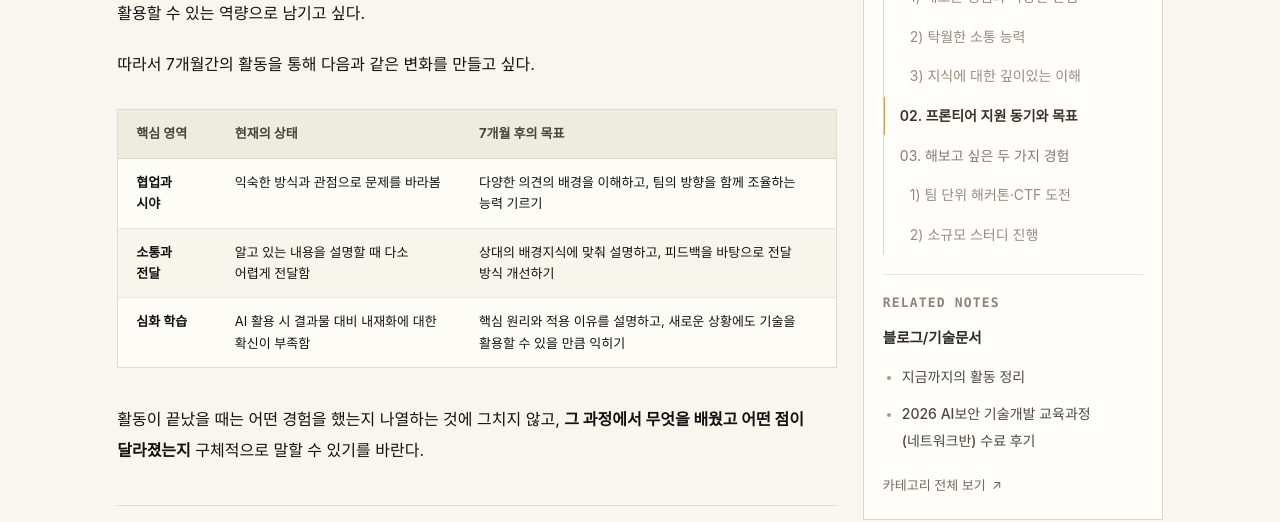
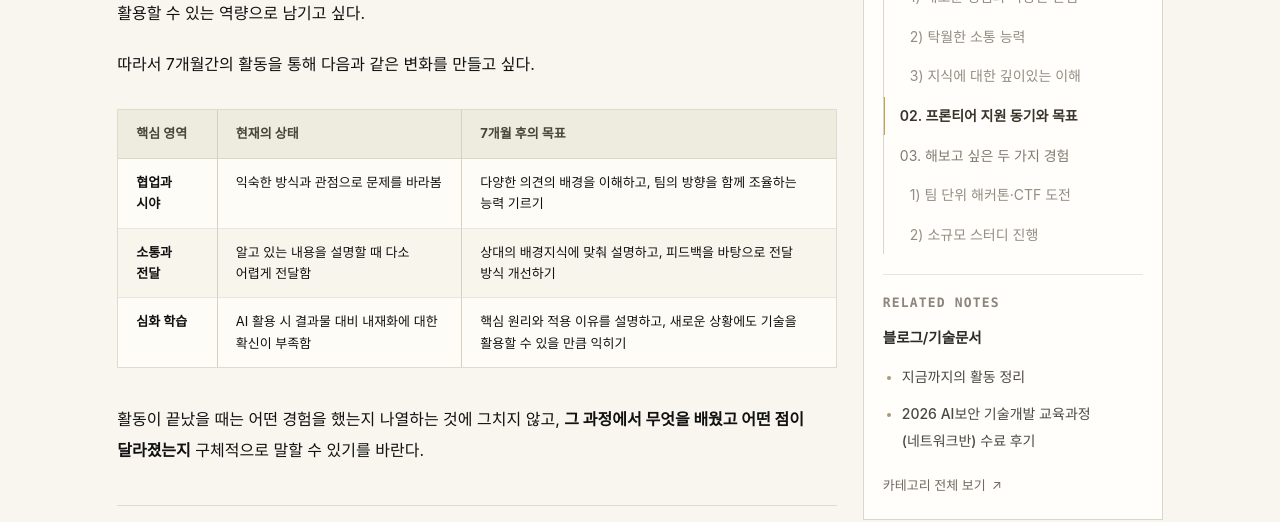
Before and after one commit to cprtmchzh/cprtmchzh.github.io, a Jekyll site: the page built from _posts/2026-11-09-knight-frontier-values-and-goals.md, in a window 1280 px wide and 1400 px high, scrolled down 2038 px. Shown: the part 150-672 px from the top of the window. Built offline with Jekyll 4.4.1, drawn with Linux system fonts in a browser that asks for light colours; some web fonts are replaced.

Commit message:
Add vertical separators to Markdown tables

```diff
--- a/assets/css/post-minimal.css
+++ b/assets/css/post-minimal.css
@@ -55,6 +55,7 @@ body{margin:0;background:var(--bg);color:var(--ink);font:400 15px/1.8 var(--sans
 .table-shell{width:100%;overflow-x:auto;margin:30px 0 36px;border:1px solid #dfdbd1;border-radius:0;background:#fdfcf7;overscroll-behavior-x:contain}
 .post-content table{width:100%;border-collapse:separate;border-spacing:0;margin:0;font-size:13px;line-height:1.65;min-width:530px}
 .post-content th,.post-content td{padding:13px 18px;border-bottom:1px solid #e9e5db;text-align:left;vertical-align:top;min-width:98px;overflow-wrap:normal;word-break:keep-all}
+.post-content th+th,.post-content td+td{border-left:1px solid #d7d0c2}
 .post-content thead th{background:#eeebdf;color:#48453b;font-weight:660;white-space:nowrap;border-bottom:1px solid #dbd6c9}
 .post-content tbody tr:nth-child(even){background:#f7f5ec}
 .post-content tbody tr:last-child td{border-bottom:0}
--- a/assets/css/theme-switch.css
+++ b/assets/css/theme-switch.css
@@ -151,6 +151,8 @@
 :root[data-theme="dark"] .post-content thead th {background:#26334a;border-color:#40506c;color:#e9f7fe}
 :root[data-theme="dark"] .post-content th,
 :root[data-theme="dark"] .post-content td {border-color:#354158}
+:root[data-theme="dark"] .post-content th+th,
+:root[data-theme="dark"] .post-content td+td {border-left-color:#46556f}
 :root[data-theme="dark"] .post-content tbody tr:nth-child(even) {background:#1d2737}
 :root[data-theme="dark"] .post-content img {border-color:#414f65}
 :root[data-theme="dark"] .post-content .download-link {background:var(--surface);color:var(--ink)}
```
